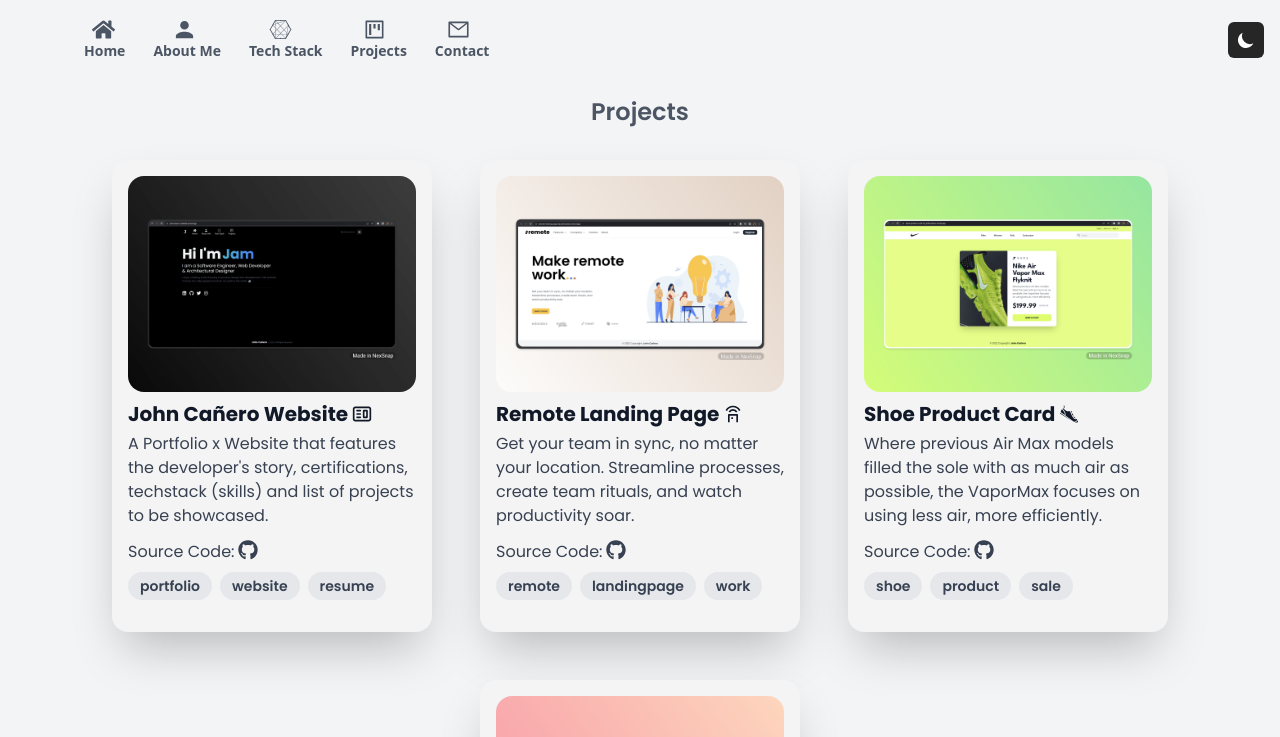
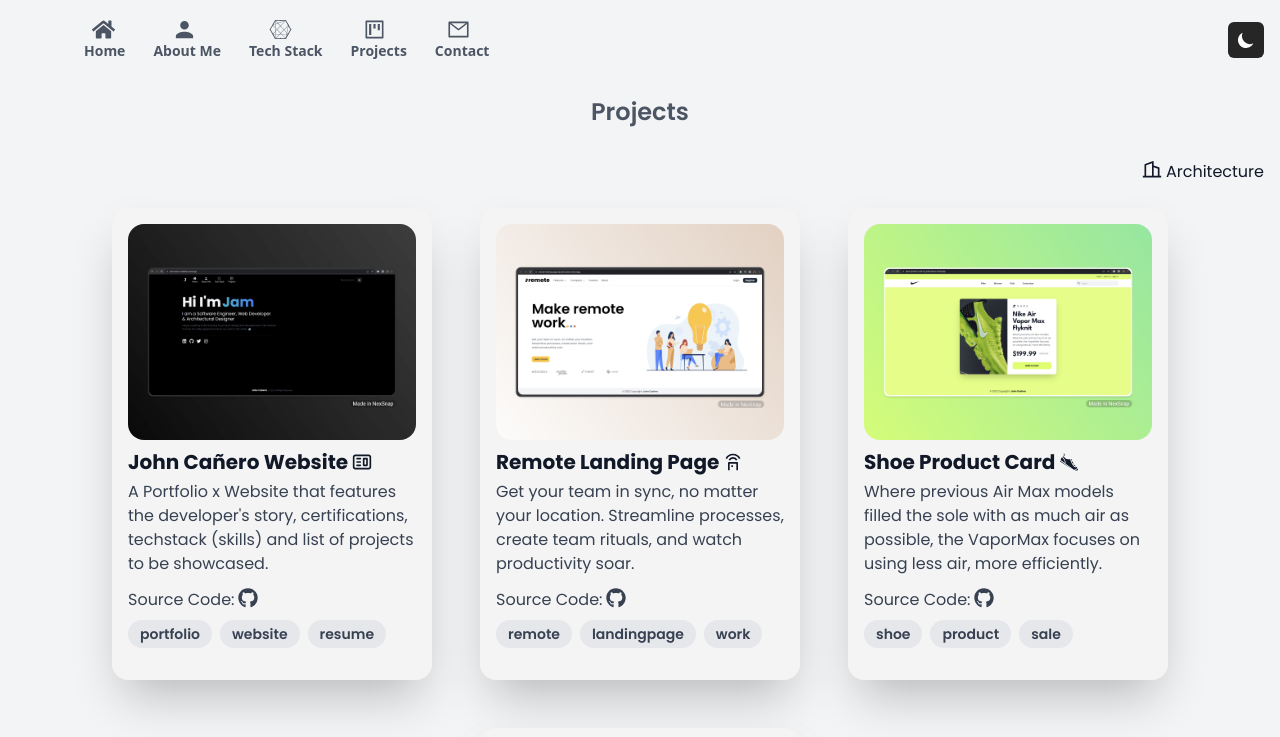
Before and after one commit to johncanero/johncanero-website, a Next.js app: page /projects in a window 1280 px wide. Shown: the top 737 px of the page. Built offline with nearby package versions, Linux system fonts and the light colour scheme.

Commit message:
Add Architecture Link

```diff
--- a/pages/contact/index.tsx
+++ b/pages/contact/index.tsx
@@ -121,20 +121,20 @@ const contact = () => {
                         placeholder="Message"
                       ></textarea>
                     </div>
-                    {/* <div className="flex mb-6 text-center form-group form-check">
+                    <div className="flex mb-6 text-center form-group form-check">
                       <input
+                        className="float-left w-4 h-4 mt-1 mr-2 align-top transition duration-200 bg-white bg-center bg-no-repeat bg-contain border border-gray-300 rounded-sm appearance-none cursor-pointer form-check-input checked:bg-blue-600 checked:border-blue-600 focus:outline-none"
                         type="checkbox"
-                        className="w-4 h-4 mt-1 mr-2 align-top transition duration-200 bg-white bg-center bg-no-repeat bg-contain border border-gray-300 rounded-sm appearance-none cursor-pointer form-check-input checked:bg-blue-600 checked:border-blue-600 focus:outline-none"
-                        id="exampleCheck87"
-                        checked
+                        value=""
+                        id="flexCheckDefault"
                       />
                       <label
-                        className="inline-block text-gray-800 dark:text-gray-400 form-check-label"
+                        className="inline-block text-sm text-gray-800 md:text-base dark:text-gray-400 form-check-label"
                         htmlFor="exampleCheck87"
                       >
                         Send me a copy of this message
                       </label>
-                    </div> */}
+                    </div>
 
                     {/* Button */}
                     <button
@@ -145,7 +145,6 @@ const contact = () => {
                         target="_blank"
                         rel="noopener noreferrer"
                         href="https://mail.google.com/mail/u/0/#inbox?compose=new"
-
                       >
                         Submit
                       </Link>
--- a/pages/projects/index.tsx
+++ b/pages/projects/index.tsx
@@ -8,12 +8,13 @@ import { CgWebsite } from "@react-icons/all-files/cg/CgWebsite";
 import { RiRemoteControlLine } from "@react-icons/all-files/ri/RiRemoteControlLine";
 import { GiRunningShoe } from "@react-icons/all-files/gi/GiRunningShoe";
 import { FaAirbnb } from "@react-icons/all-files/fa/FaAirbnb";
-import { RiEmotionLaughLine } from "@react-icons/all-files/ri/RiEmotionLaughLine";
 import { FaGithub } from "@react-icons/all-files/fa/FaGithub";
-import { FaGlobeAsia } from "@react-icons/all-files/fa/FaGlobeAsia";
-import { FaReact } from "@react-icons/all-files/fa/FaReact";
-import { IoIosRocket } from "@react-icons/all-files/io/IoIosRocket";
-import { BsFillPersonFill } from "@react-icons/all-files/bs/BsFillPersonFill";
+import { RiBuilding2Line } from "@react-icons/all-files/ri/RiBuilding2Line";
+// import { RiEmotionLaughLine } from "@react-icons/all-files/ri/RiEmotionLaughLine";
+// import { FaGlobeAsia } from "@react-icons/all-files/fa/FaGlobeAsia";
+// import { FaReact } from "@react-icons/all-files/fa/FaReact";
+// import { IoIosRocket } from "@react-icons/all-files/io/IoIosRocket";
+// import { BsFillPersonFill } from "@react-icons/all-files/bs/BsFillPersonFill";
 
 import CardItem from "../../components/CardItem";
 
@@ -24,7 +25,25 @@ const projects = () => {
         Projects
       </div>
 
-      <div className="justify-center mt-8 mb-20 md:flex md:flex-wrap md:gap-12">
+      {/* Tech Projects Link */}
+      <div className="flex justify-end gap-4 mt-8 md:mb-6">
+        {/* <Link rel="noopener noreferrer" href="/projects">
+          <h1 className="font-Poppins">Tech Projects</h1>
+        </Link> */}
+
+        <Link
+          target="_blank"
+          rel="noopener noreferrer"
+          href="https://www.instagram.com/johncanero.archi/"
+        >
+          <h1 className="flex font-Poppins">
+            {" "}
+            <RiBuilding2Line className="mr-1" size={20} /> Architecture
+          </h1>
+        </Link>
+      </div>
+
+      <div className="justify-center mt-6 mb-20 md:flex md:flex-wrap md:gap-12">
         {/* John Cañero Website */}
         <CardItem
           title="John Cañero Website"
@@ -162,7 +181,6 @@ const projects = () => {
           hashtag2="clone"
           hashtag3="feature"
         />
-
 
         {/* Meme Generator */}
         {/* <div className="max-w-xs mx-auto overflow-hidden transition duration-300 ease-in-out shadow-2xl md:w-72 lg:w-96 md:mx-0 rounded-2xl dark:shadow-md dark:shadow-slate-50 bg-zinc-100 dark:bg-zinc-200 font-Poppins mt-9 md:mt-0 hover:-translate-y-1 hover:scale-100">
```
Lines whose indentation alone changed are shown as unchanged.
